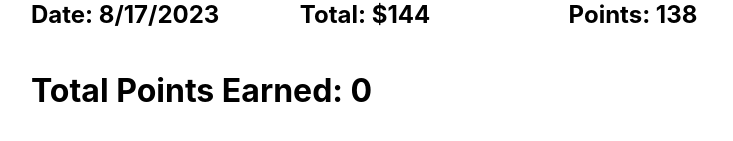
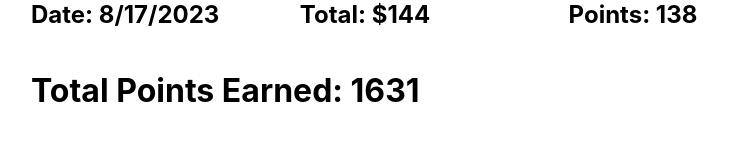
Before and after one commit to zacwalters4/react-homework, a React (Create React App) app: page / in a window 1280 px wide. Shown: the part 639-780 px from the top of the page, without its empty margins (225-958 px from the left). Built offline with nearby package versions, Linux system fonts and the light colour scheme.

Commit message:
Create the getTotalPoints function and move the getPoints function to its own helper file

```diff
--- a/src/App/App.css
+++ b/src/App/App.css
@@ -1,10 +1,11 @@
-.app {
+.transaction-history {
   display: flex;
   flex-direction: column;
   align-items: center;
+  width: 100vw;
 }
 
-.app > h1 {
+.transaction-history > h1 {
   width: 60%;
   text-align: left;
 }
--- a/src/App/App.jsx
+++ b/src/App/App.jsx
@@ -1,19 +1,26 @@
 import './App.css'
 import { useState, useEffect } from "react"
-// Import our fake API call
-import { getData } from '../Utility/APICalls';
+import { getData } from '../Utility/APICalls'
 import Transaction from '../Transaction/Transaction'
+import { getPoints } from '../Utility/Helper'
+
 const App = () => {
   // The transaction data will be stored in this stately variable
   const [transactionData, getTransactionData] = useState([])
-
-  // The total points will be stored in its own state variable
-  const [totalPoints, setTotalPoints] = useState(0)
 
   // This function will call the API call function and set the State to the returned data
   const searchData = () => {
     // I would use a .then after getData(), if it was a real API call
     getTransactionData(getData())
+  }
+
+  // This function will calculate the total points of the transaction history by using the getPoints function
+  const getTotalPoints = () => {
+    let totalPoints = 0
+    transactionData.forEach(transaction => {
+      totalPoints += getPoints(transaction.transactionTotal)
+    })
+    return totalPoints
   }
 
   // This use effect hook will run when the app first loads
@@ -26,12 +33,15 @@ const App = () => {
       {/* Ensure the .map does not run if transactionData is empty */}
       {(!!transactionData.length) &&
         // Iterate through the transactionData array and render a Transaction component for every Transaction
-        transactionData.map((transaction, index) => {
-          return <Transaction transaction={transaction} setTotalPoints={setTotalPoints} key={index}/>
-        })
+        <div className="transaction-history">
+          {transactionData.map((transaction, index) => {
+            return <Transaction transaction={transaction} key={index}/>
+          })}
+          <h1>{`Total Points Earned: ${getTotalPoints()}`}</h1>
+        </div>
       }
       {/* This title will show the totalPoints earned through every transaction */}
-      <h1>{`Total Points Earned: ${totalPoints}`}</h1>
+
     </main>
   )
 }
--- a/src/Transaction/Transaction.jsx
+++ b/src/Transaction/Transaction.jsx
@@ -1,34 +1,15 @@
 import './Transaction.css'
 import { useState, useEffect } from "react"
-
+import { getPoints
+ } from '../Utility/Helper'
 // The transaction component will recieve the single transaction data and the setTotalPoints state setting function from App
-const Transaction = ({transaction}, {setTotalPoints}) => {
-
-    // This piece of state will hold the total points earned during this transaction
-    // const [points, setPoints] = useState(0)
-
-    // This function will calculate the points earned through the transaction
-    const getPoints = () => {
-        let total = transaction.transactionTotal
-        let points = 0
-        if(total > 100) {
-            // If the total cost is over 100, 50 points are added for the $50 above $50 and then every dollar above 100 is worth double
-            points += 50 + (total - 100) * 2
-
-        }
-        else if(total > 50) {
-            // If the total is above $50 but not above $100, the total points is equal to the amount above $50
-            points += total-50
-        }
-        // If the total is not above $50, no points are earned
-        return points
-    }
+const Transaction = ({transaction}) => {
 
     return (
         <div className="transaction">
             <h2>{`Date: ${transaction.date}`}</h2>
             <h2>{`Total: $${transaction.transactionTotal}`}</h2>
-            <h2>{`Points: ${getPoints()}`}</h2>
+            <h2>{`Points: ${getPoints(transaction.transactionTotal)}`}</h2>
         </div>
   )
 }
--- /dev/null
+++ b/src/Utility/Helper.jsx
@@ -0,0 +1,14 @@
+export const getPoints = (total) => {
+    let points = 0
+    if(total > 100) {
+        // If the total cost is over 100, 50 points are added for the $50 above $50 and then every dollar above 100 is worth double
+        points += 50 + (total - 100) * 2
+    }
+    else if(total > 50) {
+        // If the total is above $50 but not above $100, the total points is equal to the amount above $50
+        points += total-50
+    }
+    // setTotalPoints(totalPoints => (totalPoints += points))
+    // If the total is not above $50, no points are earned
+    return points
+}
```
